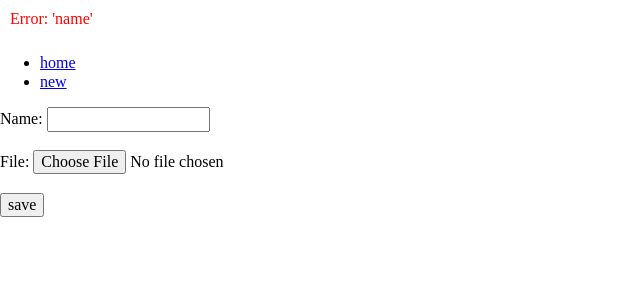
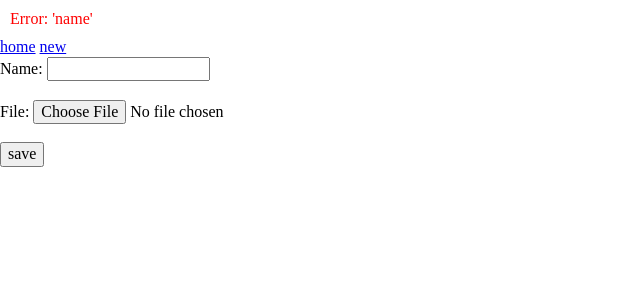
Before and after one commit to SotolitoLabs/dockie, a Django app: page /dockie/create in a window 1280 px wide. Shown: the top 300 px of the page, without its empty margins (0-640 px from the left). Run offline with Django 3.2, Linux system fonts and the light colour scheme; the visitor is signed in with stand-in values (Sample User, id 1); parts of the project's set-up code (start-up, migrations or seed data) failed here and were passed over; some libraries are stand-ins or nearby versions.

Commit message:
Format menu

```diff
--- a/dockie_index/dockerfiles/templates/dockerfiles/base.html
+++ b/dockie_index/dockerfiles/templates/dockerfiles/base.html
@@ -30,13 +30,11 @@
         <div class="section menu">
             <div class="container" id="menu">
                 <div class="row">
-                    <ul>
-                        <li class="menuitem"><a class="button"  href="{% url 'home' %}">home</a></li>
-                        <li class="menuitem"><a class="button" href="{% url 'new' %}">new</a></li>
-                        {% if  dockerfile %}
-                        <li class="menuitem"><a class="button" href="{% url 'edit' dockerfile.id %}">edit</a></li>
-                        {% endif %}
-                    </ul>
+                    <a class="button"  href="{% url 'home' %}">home</a>
+                    <a class="button" href="{% url 'new' %}">new</a>
+                    {% if  dockerfile %}
+                    <a class="button" href="{% url 'edit' dockerfile.id %}">edit</a>
+                    {% endif %}
                 </div>
             </div>
         </div>
```
